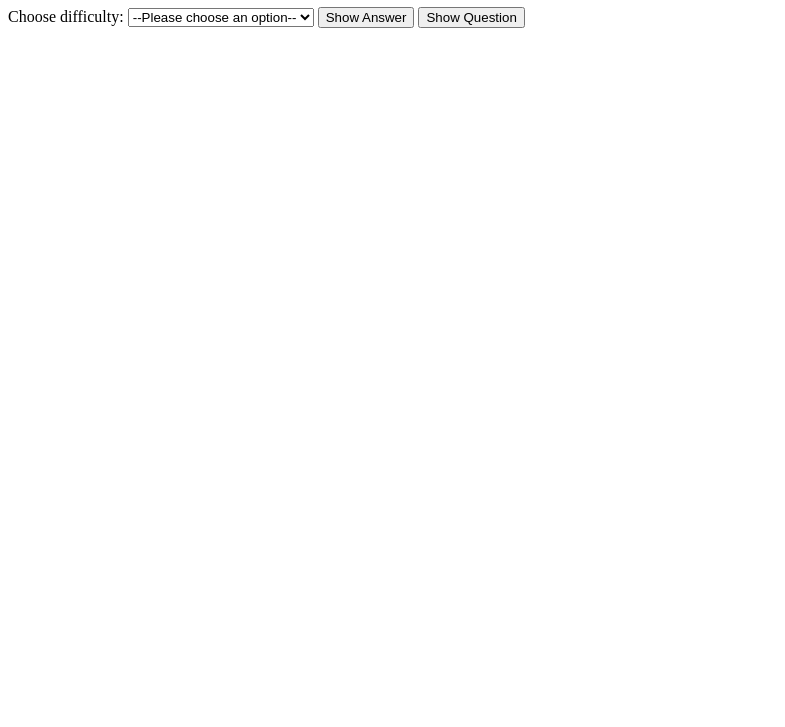
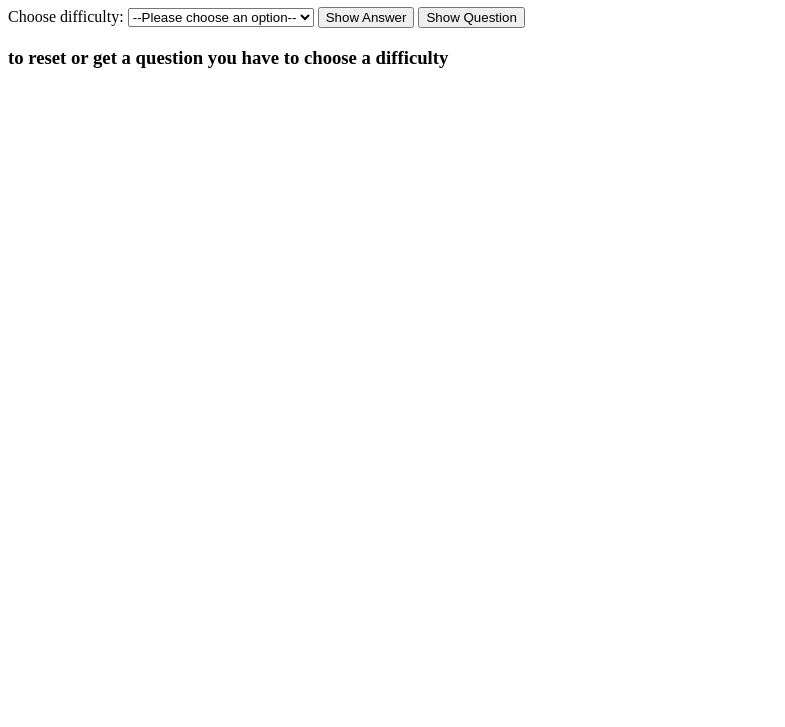
Before and after one commit to Youssef-Ahmed1/riddleGameApi, a website: page index.html in a window 1280 px wide. Shown: the part 73-800 px from the top of the page, without its empty margins (0-785 px from the left). Drawn offline with Linux system fonts and the light colour scheme.

Commit message:
added a text to make it easier to use

```diff
--- a/index.html
+++ b/index.html
@@ -21,7 +21,7 @@
 
   <button id="showAnswerButton" onclick="showAnswer()">Show Answer</button>
   <button id="showQuestionButton" onclick="showQuestion()">Show Question</button>
-
+<h3> to reset or get a question you have to choose a difficulty </h3>
   <script>
     function getRandomRiddle(difficulty) {
       fetch(`/riddle?difficulty=${difficulty}`)
```
